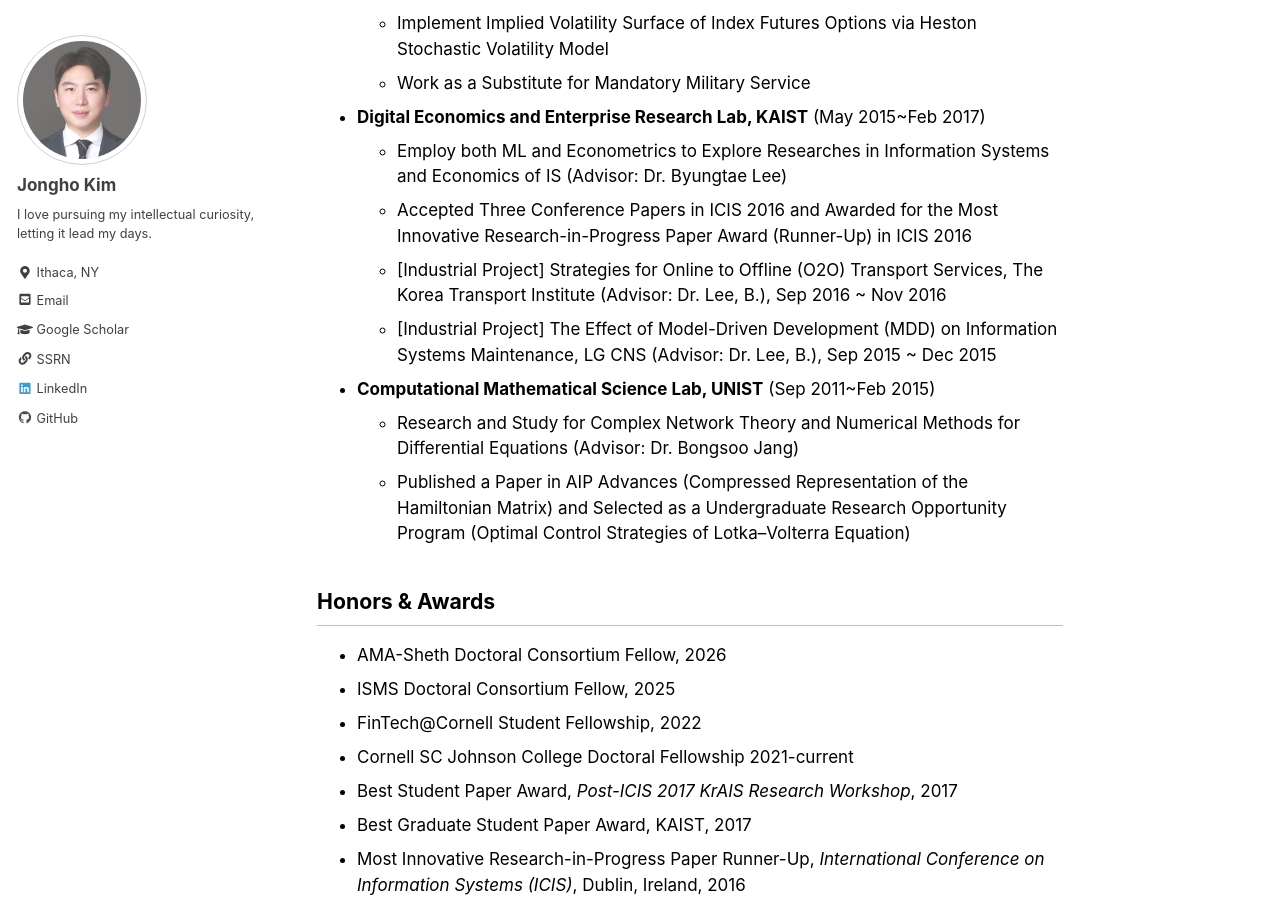
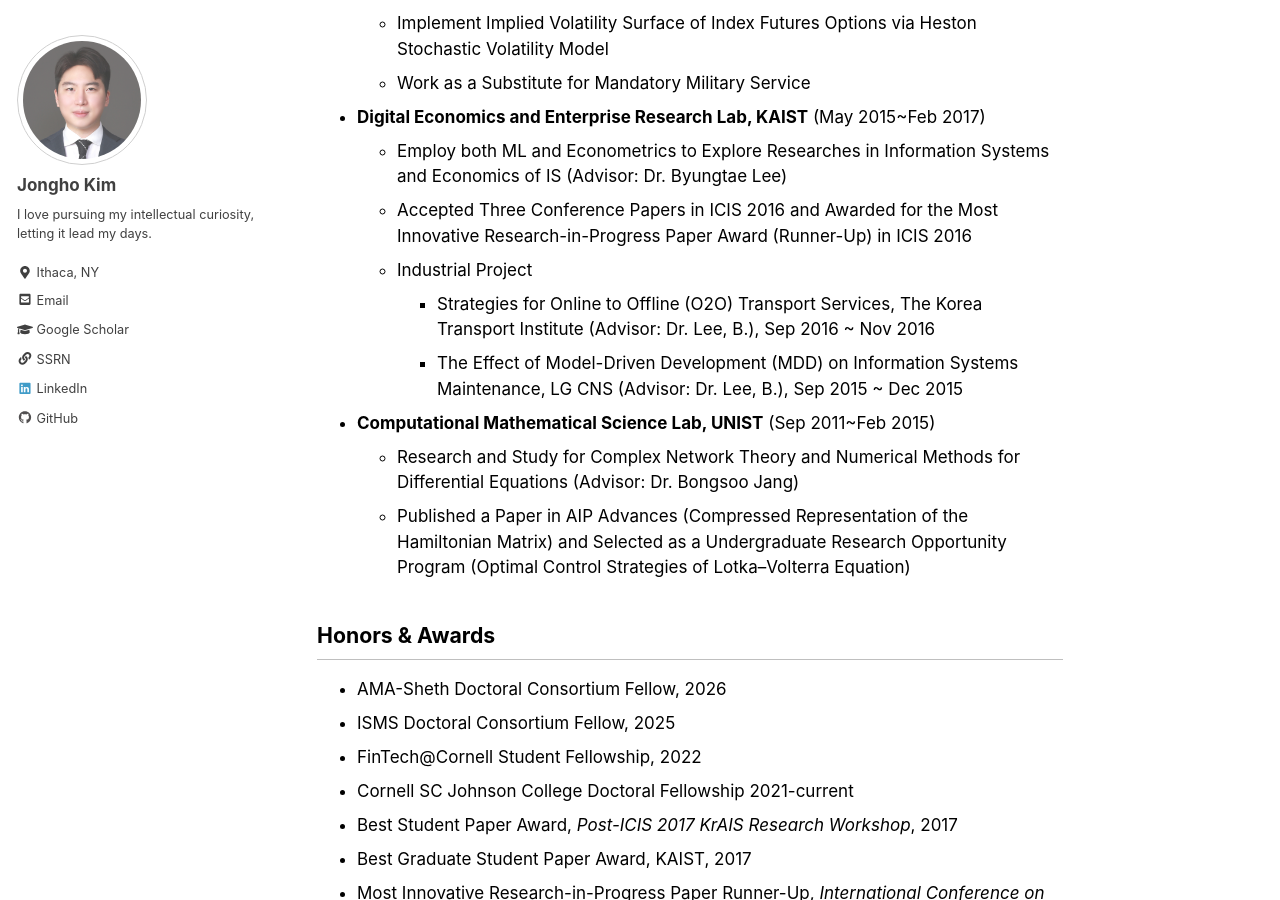
Before and after one commit to jonghkim/jonghkim.github.io, a Jekyll site: the page built from _pages/about.md, in a window 1280 px wide and 900 px high, scrolled down 1124 px. Built offline with Jekyll 4.4.1, drawn with Linux system fonts in a browser that asks for light colours.

Commit message:
initial format

```diff
--- a/_pages/about.md
+++ b/_pages/about.md
@@ -32,8 +32,9 @@ last_modified_at: 2025-11-22
 - **Digital Economics and Enterprise Research Lab, KAIST** (May 2015~Feb 2017)
     - Employ both ML and Econometrics to Explore Researches in Information Systems and Economics of IS (Advisor: Dr. Byungtae Lee)
     - Accepted Three Conference Papers in ICIS 2016 and Awarded for the Most Innovative Research-in-Progress Paper Award (Runner-Up) in ICIS 2016
-    - [Industrial Project] Strategies for Online to Offline (O2O) Transport Services, The Korea Transport Institute (Advisor: Dr. Lee, B.), Sep 2016 ~ Nov 2016
-    - [Industrial Project] The Effect of Model-Driven Development (MDD) on Information Systems Maintenance, LG CNS (Advisor: Dr. Lee, B.), Sep 2015 ~ Dec 2015
+    - Industrial Project
+      - Strategies for Online to Offline (O2O) Transport Services, The Korea Transport Institute (Advisor: Dr. Lee, B.), Sep 2016 ~ Nov 2016
+      - The Effect of Model-Driven Development (MDD) on Information Systems Maintenance, LG CNS (Advisor: Dr. Lee, B.), Sep 2015 ~ Dec 2015
 
 - **Computational Mathematical Science Lab, UNIST** (Sep 2011~Feb 2015)
     - Research and Study for Complex Network Theory and Numerical Methods for Differential Equations (Advisor: Dr. Bongsoo Jang)
```
